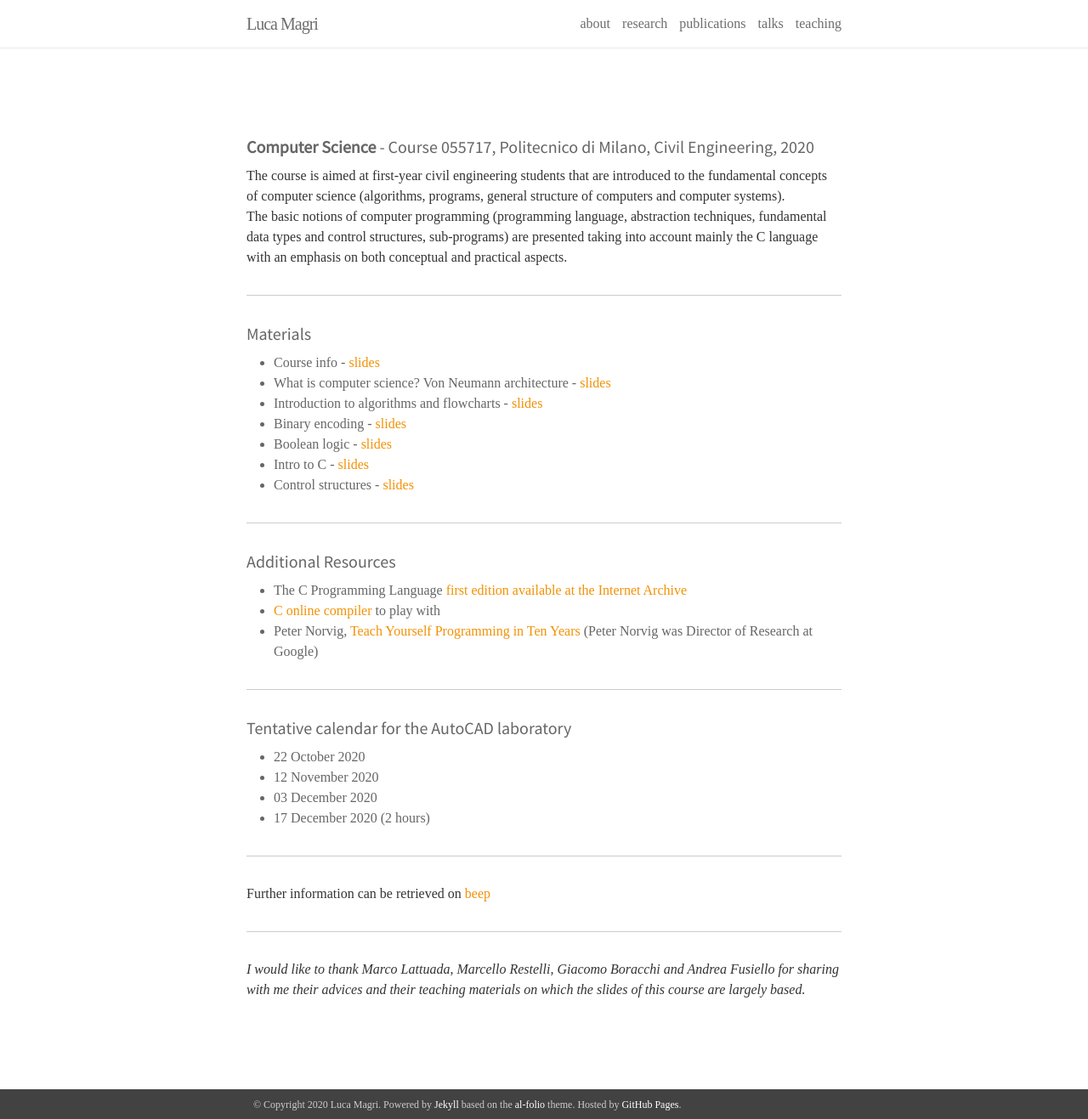
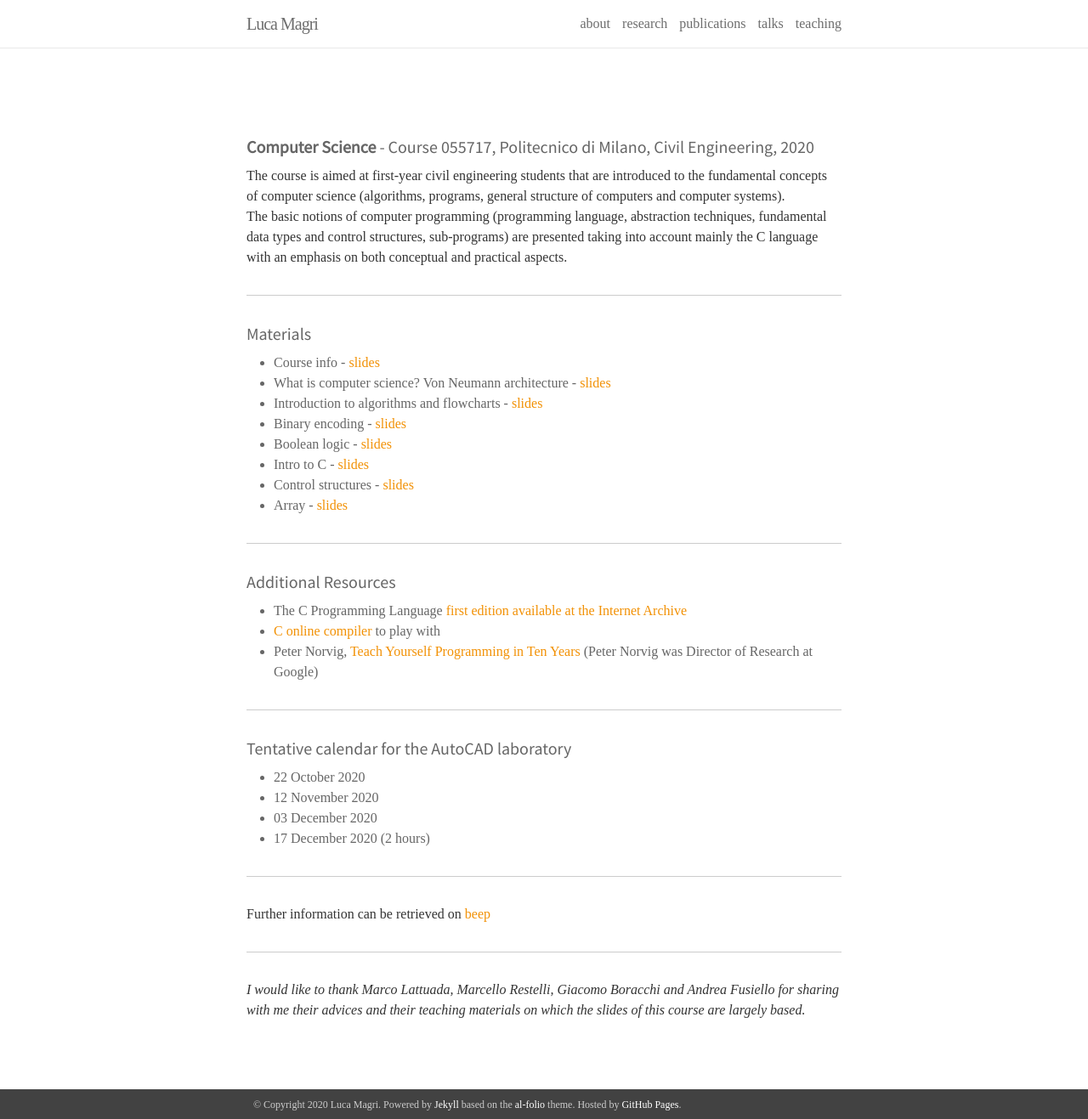
Before and after one commit to magrilu/magrilu.github.io, a Jekyll site: the page built from _pages/cs.md, in a window 1280 px wide and 1317 px high. Shown: the whole window at 85% size. Built offline with Jekyll 4.4.1, drawn with Linux system fonts in a browser that asks for light colours; nearby versions of some CDN libraries; some web fonts are replaced.

Commit message:
add lecture on array

```diff
--- a/_pages/cs.md
+++ b/_pages/cs.md
@@ -21,6 +21,7 @@ The basic notions of computer programming (programming language, abstraction tec
  * Boolean logic - [slides][boolean]
 * Intro to C - [slides][introC]
 * Control structures - [slides][control]
+* Array - [slides][array]
 
 ***
 ####  Additional Resources
@@ -54,7 +55,7 @@ Further information can be retrieved on
 [boolean]:https://polimi365-my.sharepoint.com/:b:/g/personal/10755186_polimi_it/EXvYzY33ZVJKsOtCpljuy6ABvMKEtWVhg9ca0CEN2JM2vA?e=KkKTIY
 [introC]:https://polimi365-my.sharepoint.com/:b:/g/personal/10755186_polimi_it/EbwtzP8TSFhOpG4iXv9JXMMBToiABAZ19C3bgq2BoJIX3A?e=bFkzYN
 [control]:https://polimi365-my.sharepoint.com/:b:/g/personal/10755186_polimi_it/EenVeX6A21tAswPGPJi1tpIB9MRSYVd95MwFIYxnHgXw9Q?e=95nUfn
-
+[array]:https://polimi365-my.sharepoint.com/:b:/g/personal/10755186_polimi_it/EbWFoneLk4xKmro9bFTixLoB5W1q3Qrgbbo-ON14I1WD8g?e=35ZmBK
 
 [book]:https://archive.org/details/TheCProgrammingLanguageFirstEdition
 [onlineCompiler]:https://repl.it/languages/c
```
